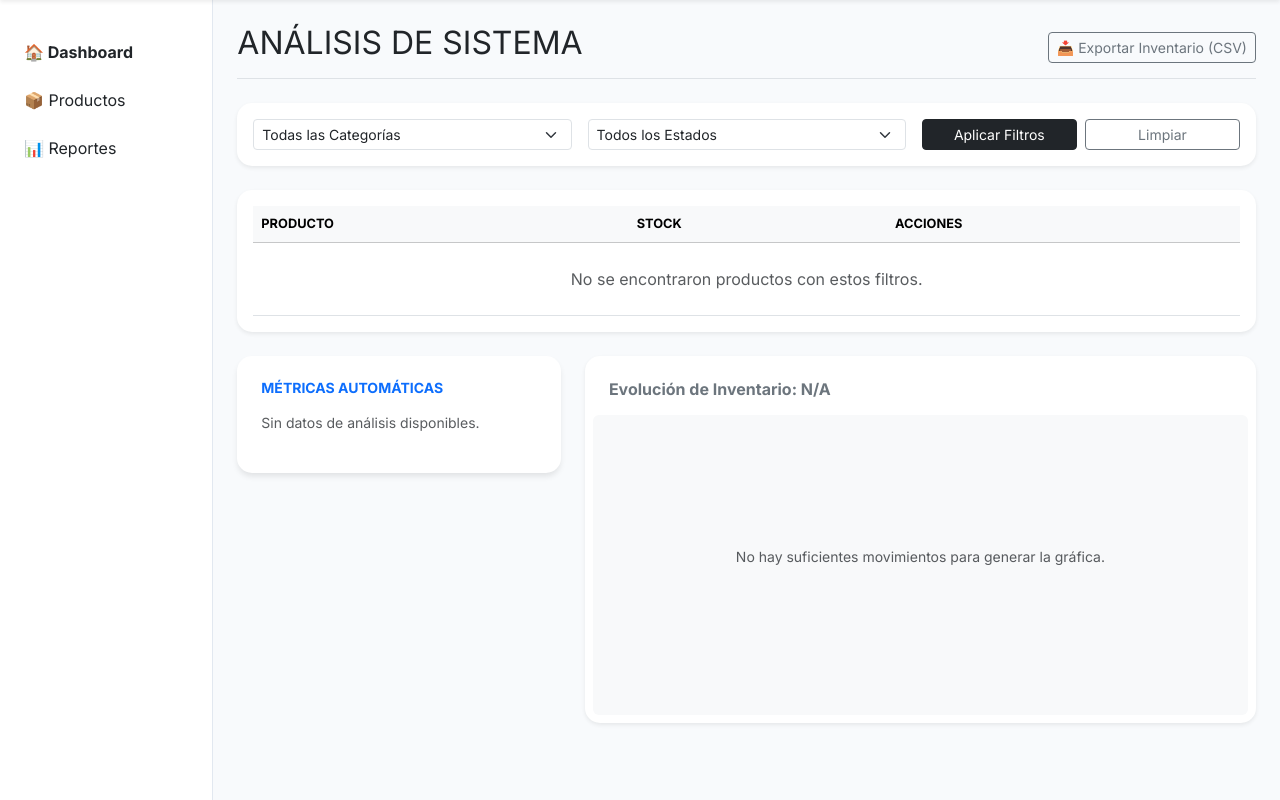
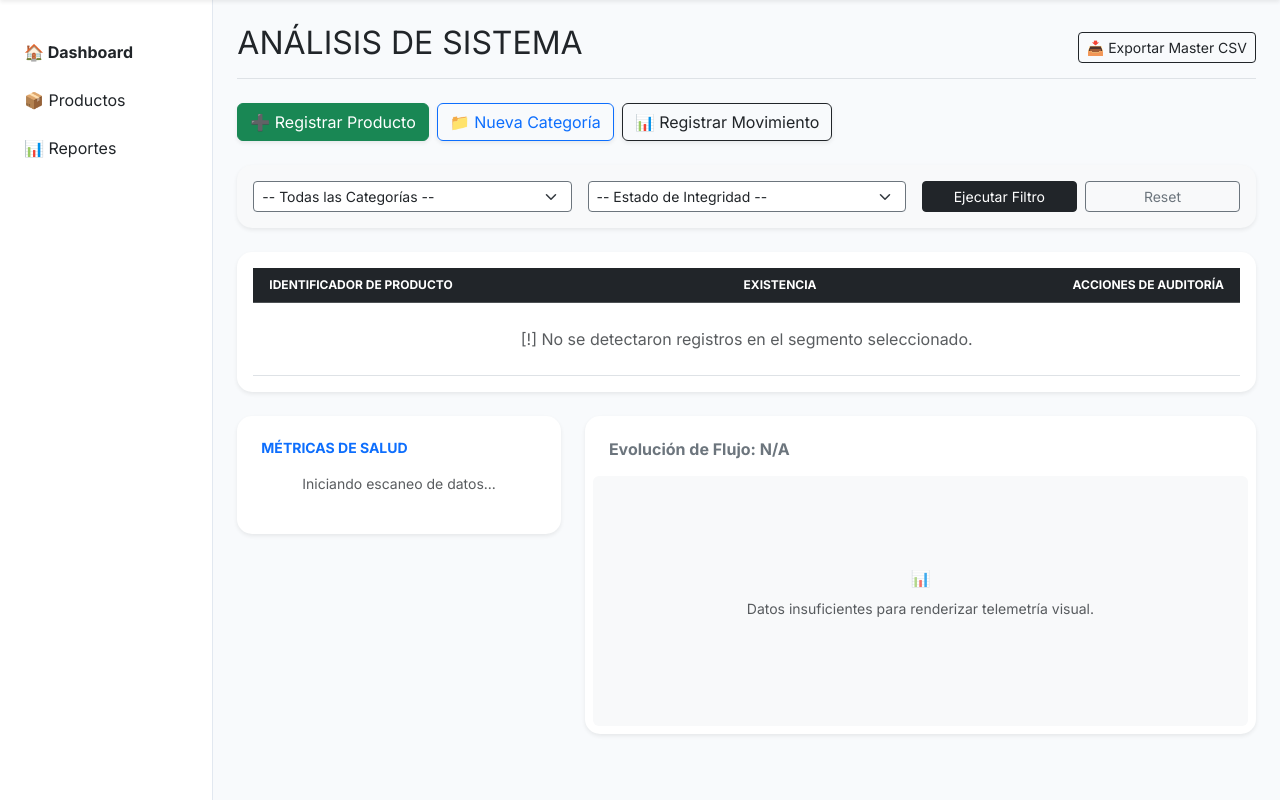
Before and after one commit to ShadowRoot07/inventory_intel, a Django app: page / in a window 1280 px wide. Shown: the part 58-858 px from the top of the page. Run offline with Django 5.2, Linux system fonts and the light colour scheme; data that the repository does not hold is empty.

Commit message:
feat: Modify the Dashboard template to include functions for creating more information

```diff
--- a/templates/inventory/dashboard.html
+++ b/templates/inventory/dashboard.html
@@ -7,37 +7,44 @@
     <h1 class="h2 fw-black text-dark tracking-tighter">ANÁLISIS DE SISTEMA</h1>
 
     <div class="btn-toolbar mb-2 mb-md-0 gap-2">
-        <a href="{% url 'export_csv' %}" class="btn btn-sm btn-outline-secondary">
-            📥 Exportar Inventario (CSV)
+        <a href="{% url 'export_csv' %}" class="btn btn-sm btn-outline-dark">
+            📥 Exportar Master CSV
         </a>
-        {% if product_id %}
-            <a href="{% url 'export_pdf' product_id %}" class="btn btn-sm btn-primary">
-                📄 Descargar Reporte PDF
-            </a>
-        {% endif %}
     </div>
 </div>
 
-<div class="card shadow-sm border-0 mb-4 p-3 bg-white">
+<div class="d-flex flex-wrap gap-2 mb-4">
+    <a href="{% url 'admin:inventory_product_add' %}" class="btn btn-success shadow-sm">
+        ➕ Registrar Producto
+    </a>
+    <a href="{% url 'admin:inventory_category_add' %}" class="btn btn-outline-primary shadow-sm">
+        📁 Nueva Categoría
+    </a>
+    <a href="{% url 'admin:inventory_inventorymovement_add' %}" class="btn btn-outline-dark shadow-sm">
+        📊 Registrar Movimiento
+    </a>
+</div>
+
+<div class="card shadow-sm border-0 mb-4 p-3 bg-light">
     <form method="GET" class="row g-3 align-items-center">
         <div class="col-md-4">
-            <select name="category" class="form-select form-select-sm">
-                <option value="">Todas las Categorías</option>
+            <select name="category" class="form-select form-select-sm border-secondary">
+                <option value="">-- Todas las Categorías --</option>
                 {% for cat in categories %}
                     <option value="{{ cat }}" {% if request.GET.category == cat %}selected{% endif %}>{{ cat }}</option>
                 {% endfor %}
             </select>
         </div>
         <div class="col-md-4">
-            <select name="status" class="form-select form-select-sm">
-                <option value="">Todos los Estados</option>
+            <select name="status" class="form-select form-select-sm border-secondary">
+                <option value="">-- Estado de Integridad --</option>
                 <option value="critico" {% if request.GET.status == 'critico' %}selected{% endif %}>🚨 Stock Crítico (<10)</option>
                 <option value="advertencia" {% if request.GET.status == 'advertencia' %}selected{% endif %}>⚠️ Advertencia (<25)</option>
             </select>
         </div>
         <div class="col-md-4 d-flex gap-2">
-            <button type="submit" class="btn btn-sm btn-dark w-100">Aplicar Filtros</button>
-            <a href="{% url 'dashboard' %}" class="btn btn-sm btn-outline-secondary w-100">Limpiar</a>
+            <button type="submit" class="btn btn-sm btn-dark w-100">Ejecutar Filtro</button>
+            <a href="{% url 'dashboard' %}" class="btn btn-sm btn-outline-secondary w-100">Reset</a>
         </div>
     </form>
 </div>
@@ -45,29 +52,38 @@
 <div class="card shadow-sm border-0 mb-4">
     <div class="table-responsive p-3">
         <table class="table table-hover align-middle mb-0">
-            <thead class="table-light">
-                <tr style="font-size: 0.8rem;" class="text-uppercase text-muted">
-                    <th>Producto</th>
-                    <th>Stock</th>
-                    <th>Acciones</th>
+            <thead class="table-dark">
+                <tr style="font-size: 0.75rem;" class="text-uppercase">
+                    <th class="ps-3">Identificador de Producto</th>
+                    <th class="text-center">Existencia</th>
+                    <th class="text-end pe-3">Acciones de Auditoría</th>
                 </tr>
             </thead>
             <tbody>
                 {% for p in products %}
                 <tr>
-                    <td class="fw-bold">{{ p.name }}</td>
-                    <td>
+                    <td class="fw-bold text-dark ps-3">{{ p.name }}</td>
+                    <td class="text-center">
                         <span class="badge {% if p.stock_actual < 10 %}bg-danger{% elif p.stock_actual < 25 %}bg-warning text-dark{% else %}bg-success{% endif %}">
-                            {{ p.stock_actual }}
+                            {{ p.stock_actual }} Unidades
                         </span>
                     </td>
-                    <td>
-                        <a href="{% url 'export_pdf' p.id %}" class="btn btn-sm btn-link text-primary p-0">PDF</a>
+                    <td class="text-end pe-3">
+                        <div class="btn-group">
+                            <a href="{% url 'export_pdf' p.id %}" class="btn btn-sm btn-outline-danger">
+                                PDF
+                            </a>
+                            <a href="{% url 'admin:inventory_product_change' p.id %}" class="btn btn-sm btn-outline-secondary">
+                                EDIT
+                            </a>
+                        </div>
                     </td>
                 </tr>
                 {% empty %}
                 <tr>
-                    <td colspan="3" class="text-center text-muted py-4">No se encontraron productos con estos filtros.</td>
+                    <td colspan="3" class="text-center text-muted py-4">
+                        [!] No se detectaron registros en el segmento seleccionado.
+                    </td>
                 </tr>
                 {% endfor %}
             </tbody>
@@ -75,15 +91,14 @@
     </div>
 </div>
 
-
 <div class="row">
     <div class="col-md-4">
-        <div class="card p-4 mb-4">
-            <h6 class="text-primary fw-bold text-uppercase small mb-3">Métricas Automáticas</h6>
+        <div class="card p-4 mb-4 border-0 shadow-sm">
+            <h6 class="text-primary fw-bold text-uppercase small mb-3">Métricas de Salud</h6>
             {% if metrics %}
                 <div class="mb-3">
-                    <label class="text-muted small d-block">Estado de Salud:</label>
-                    <span class="badge {% if 'Crítico' in metrics.estado_alerta %}bg-danger{% else %}bg-success{% endif %} p-2">
+                    <label class="text-muted small d-block">Estado General:</label>
+                    <span class="badge {% if 'Crítico' in metrics.estado_alerta %}bg-danger{% else %}bg-success{% endif %} p-2 w-100">
                         {{ metrics.estado_alerta }}
                     </span>
                 </div>
@@ -99,24 +114,25 @@
                 </div>
                 <hr>
                 <p class="text-muted font-monospace" style="font-size: 0.7rem;">
-                    Último Análisis: {{ metrics.fecha_analisis }}
+                    Sync: {{ metrics.fecha_analisis }}
                 </p>
             {% else %}
-                <p class="text-muted small italic">Sin datos de análisis disponibles.</p>
+                <p class="text-muted small italic text-center">Iniciando escaneo de datos...</p>
             {% endif %}
         </div>
     </div>
 
     <div class="col-md-8">
-        <div class="card shadow-sm p-2">
+        <div class="card shadow-sm border-0 p-2">
             <div class="card-header bg-white border-0 pt-3">
-                <h6 class="fw-bold text-secondary">Evolución de Inventario: {{ product_name }}</h6>
+                <h6 class="fw-bold text-secondary">Evolución de Flujo: {{ product_name|default:"General" }}</h6>
             </div>
             {% if chart_url %}
-                <img src="{{ chart_url }}" class="img-fluid rounded" alt="Gráfica de Inventario">
+                <img src="{{ chart_url }}" class="img-fluid rounded shadow-sm" alt="Análisis Gráfico">
             {% else %}
-                <div class="d-flex align-items-center justify-content-center bg-light rounded" style="height: 300px;">
-                    <p class="text-muted small">No hay suficientes movimientos para generar la gráfica.</p>
+                <div class="d-flex flex-column align-items-center justify-content-center bg-light rounded" style="min-height: 250px;">
+                    <span class="text-muted mb-2">📊</span>
+                    <p class="text-muted small">Datos insuficientes para renderizar telemetría visual.</p>
                 </div>
             {% endif %}
         </div>
```
